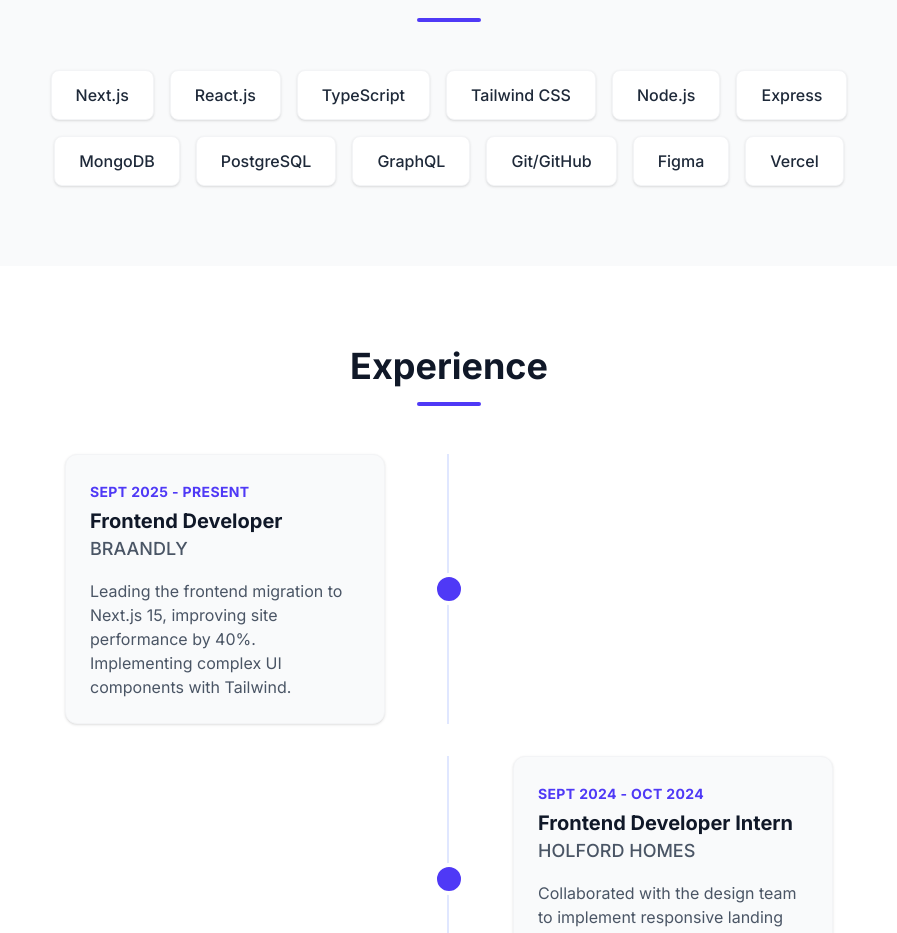
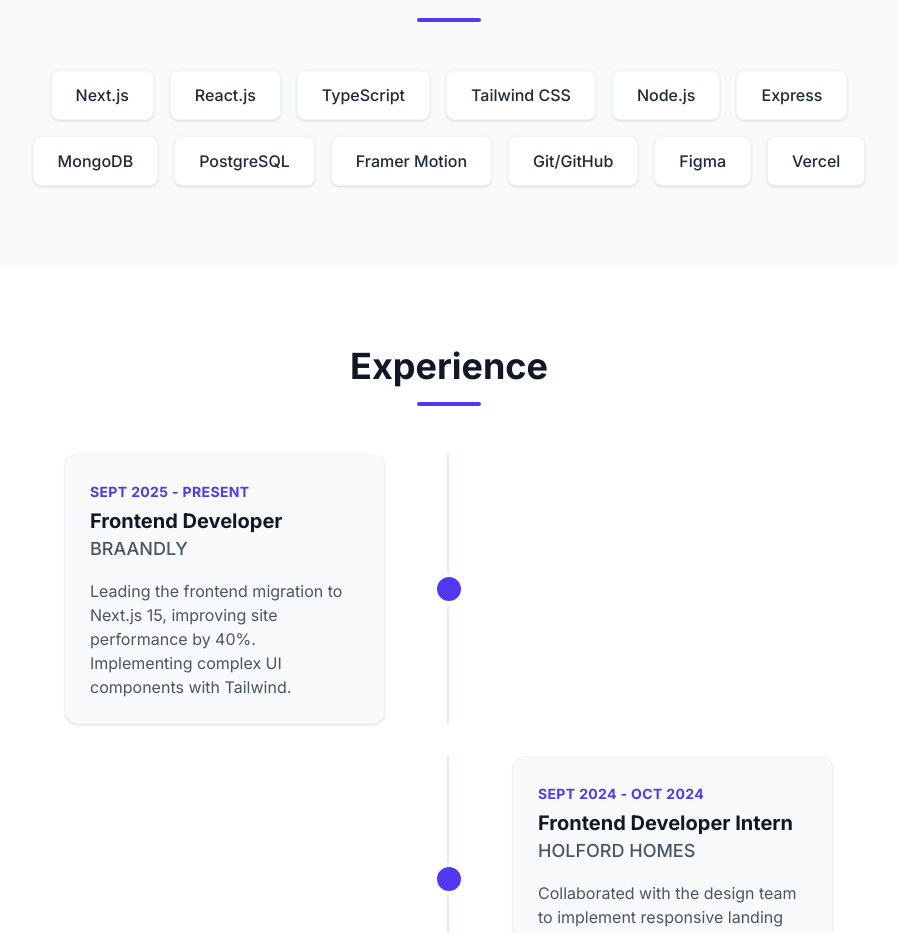
Before and after one commit to Darasimi010/portfolio, a Next.js app: page / in a window 1280 px wide. Shown: the part 1340-2273 px from the top of the page, without its empty margins (191-1088 px from the left). Built offline with nearby package versions, Linux system fonts and the light colour scheme.

Commit message:
style: enhance hover effects on project and skills sections for improved UI feedback

```diff
--- a/components/sections/Projects.tsx
+++ b/components/sections/Projects.tsx
@@ -53,7 +53,7 @@ export default function Projects() {
         {projects.map((proj, idx) => (
           <div
             key={idx}
-            className="group bg-white dark:bg-gray-900 rounded-xl overflow-hidden border border-gray-100 dark:border-gray-700 shadow-sm hover:shadow-xl transition-all duration-300 flex flex-col"
+            className="group bg-white dark:bg-gray-900 rounded-xl overflow-hidden border border-gray-100 dark:border-gray-700 shadow-sm hover:shadow-2xl hover:shadow-indigo-500/90 transition-all duration-300 flex flex-col"
           >
             <div className="relative overflow-hidden h-48">
               <img
--- a/components/sections/Skills.tsx
+++ b/components/sections/Skills.tsx
@@ -2,9 +2,7 @@ import { Section, SectionTitle } from "@/components/ui/sections";
 
 export default function Skills () {
   const skills = [
-    "Next.js", "React.js", "TypeScript", "Tailwind CSS", "Node.js",
-    "Express", "MongoDB", "PostgreSQL", "GraphQL", "Git/GitHub",
-    "Figma", "Vercel"
+    "Next.js", "React.js", "TypeScript", "Tailwind CSS", "Node.js", "Express", "MongoDB", "PostgreSQL", "Framer Motion", "Git/GitHub", "Figma", "Vercel"
   ];
 
   return (
@@ -12,7 +10,7 @@ export default function Skills () {
       <SectionTitle title="Skills & Tools" />
       <div className="flex flex-wrap justify-center gap-4 max-w-4xl mx-auto">
         {skills.map((skill) => (
-          <div key={skill} className="px-6 py-3 bg-white dark:bg-gray-700 text-gray-800 dark:text-white rounded-lg shadow-sm border border-gray-100 dark:border-gray-600 font-medium hover:scale-105 transition-transform cursor-default">
+          <div key={skill} className="px-6 py-3 bg-white dark:bg-gray-700 text-gray-800 dark:text-white rounded-lg shadow-sm border border-gray-100 dark:border-gray-600 font-medium hover:scale-105 hover:shadow-indigo-500/60 transition-transform cursor-default">
             {skill}
           </div>
         ))}
```
